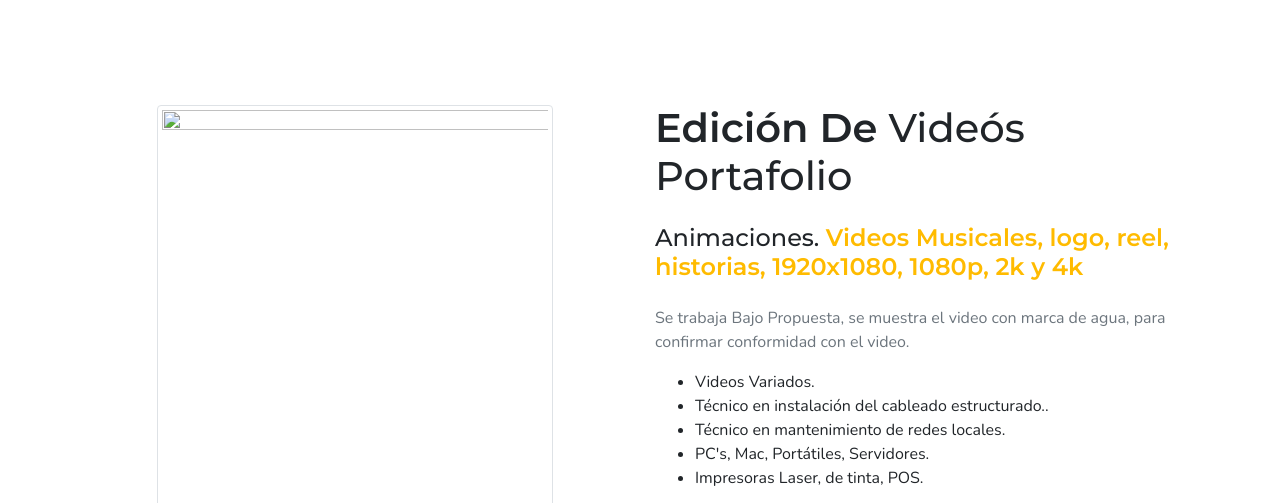
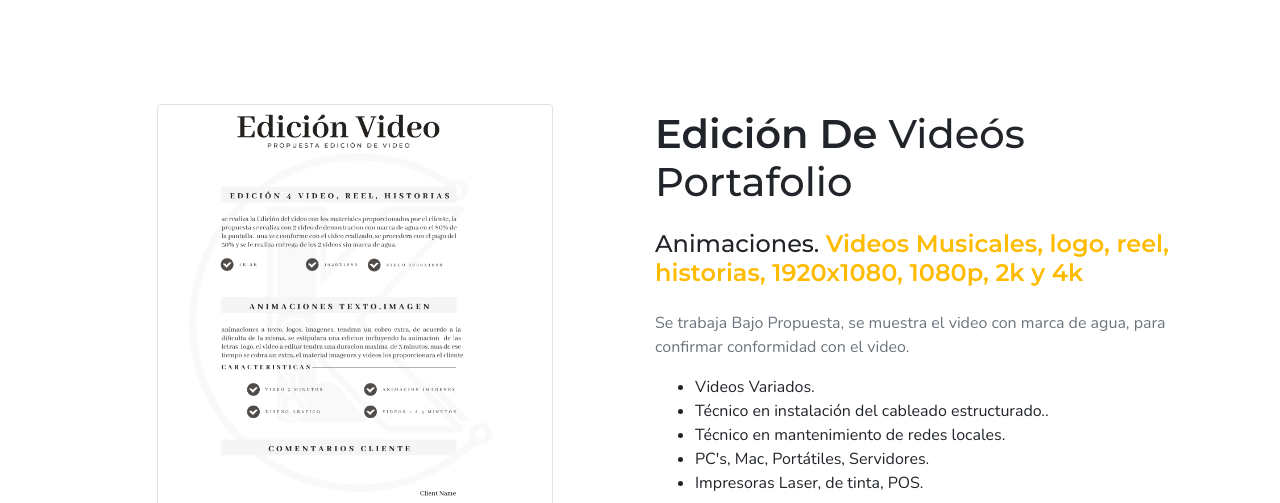
Before and after one commit to keivenlombana/keivenlombana.github.io, a plain HTML site: page index.html in a window 1280 px wide. Shown: the part 812-1315 px from the top of the page. Drawn offline with nearby package versions, Linux system fonts and the light colour scheme.

Commit message:
Add files via upload
actualiza

```diff
--- a/index.html
+++ b/index.html
@@ -141,7 +141,7 @@
                 <div class="mt-3">
 
                     <div class="mt-3">
-                        <img src="portafolio.web" width="396" height="452" class="img-fluid mx-auto d-block img-thumbnail">
+                        <img src="portafolio.webp" width="396" height="452" class="img-fluid mx-auto d-block img-thumbnail">
                     </div>
                 </div>
             </div>
```
